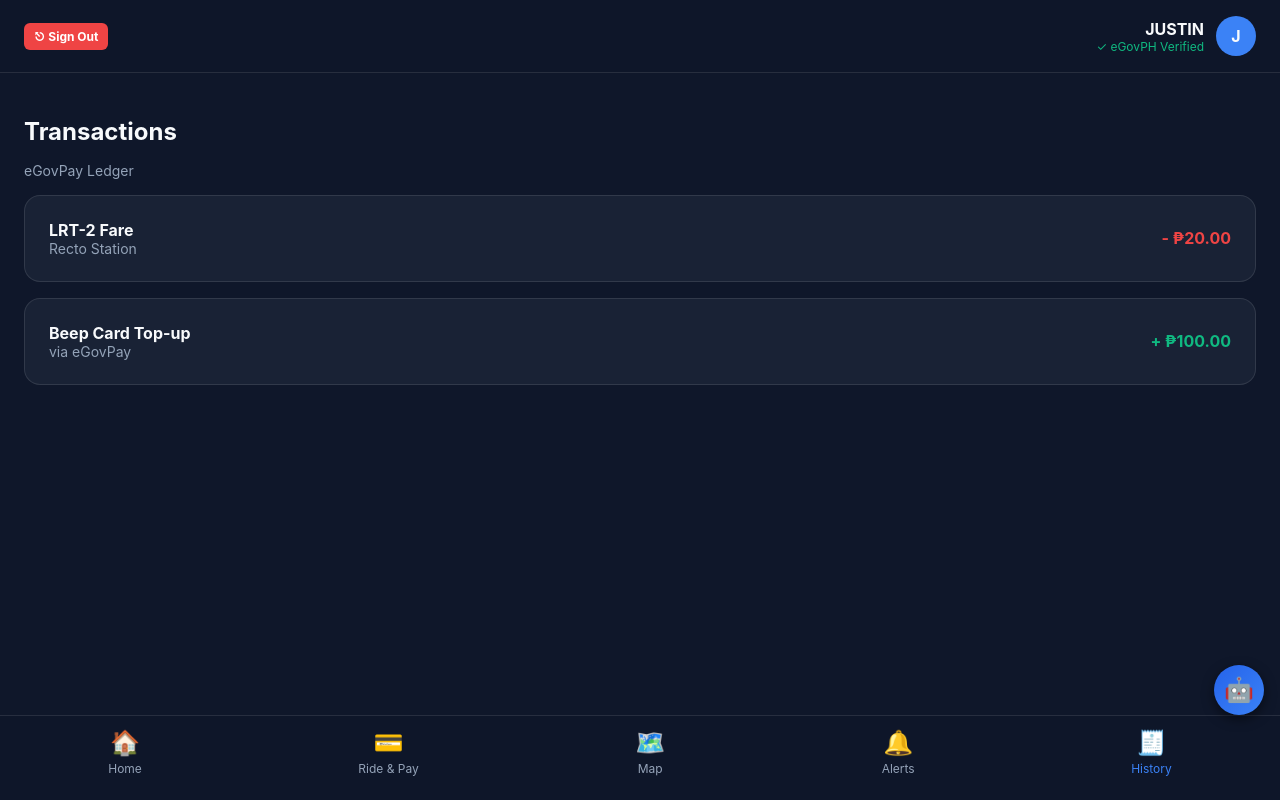
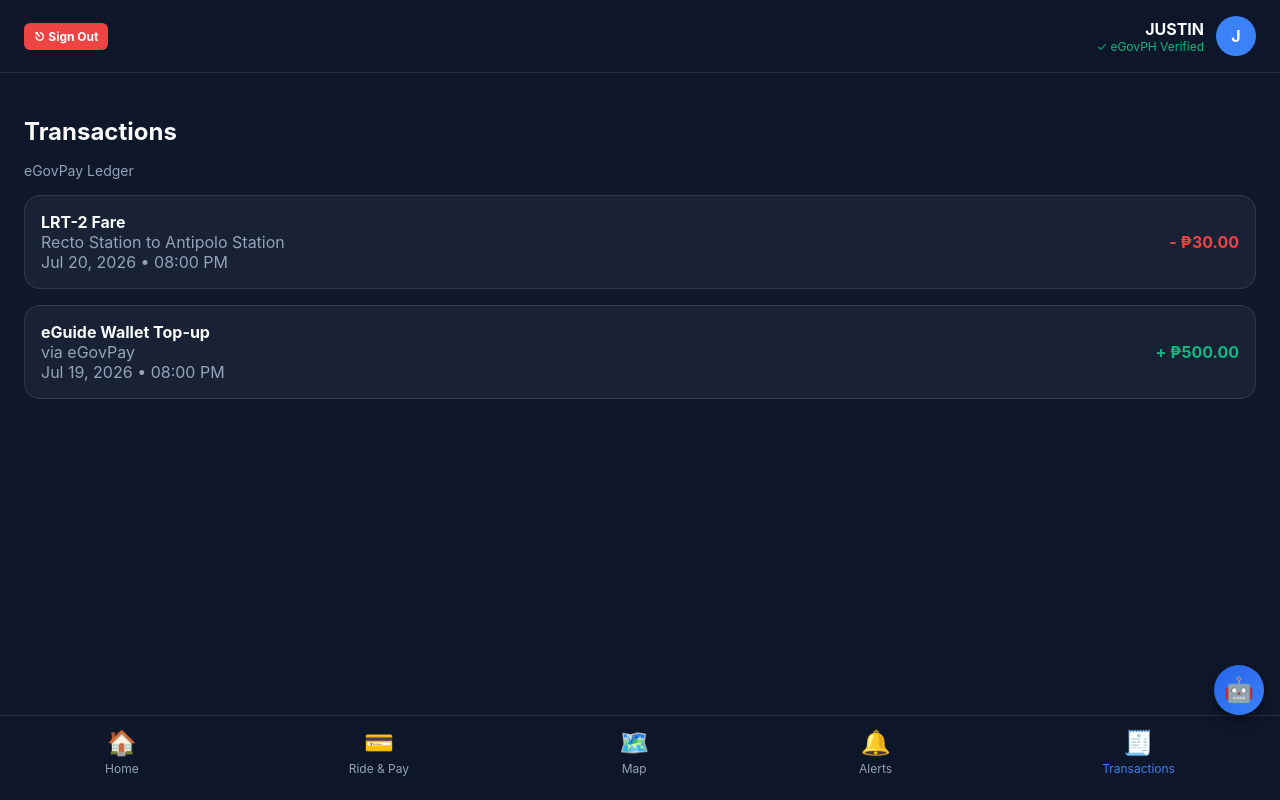
Before and after one commit to justinGabster/eGuide, a Next.js app: page /transactions in a window 1280 px wide. Built offline with nearby package versions, Linux system fonts and the light colour scheme.

Commit message:
feat: implement dynamic transactions ledger pulling from local storage mock state

```diff
--- a/app/(main)/layout.tsx
+++ b/app/(main)/layout.tsx
@@ -27,7 +27,7 @@
     { name: 'Ride & Pay', path: '/payment', icon: '💳' },
     { name: 'Map', path: '/map', icon: '🗺️' },
     { name: 'Alerts', path: '/notifications', icon: '🔔' },
-    { name: 'History', path: '/transactions', icon: '🧾' },
+    { name: 'Transactions', path: '/transactions', icon: '🧾' },
   ];
 
   const menuItems = [
--- a/app/(main)/transactions/page.tsx
+++ b/app/(main)/transactions/page.tsx
@@ -1,28 +1,79 @@
+'use client';
+
+import { useEffect, useState } from 'react';
+
+type Transaction = {
+  id: string;
+  type: string;
+  desc: string;
+  amount: number;
+  date: string;
+  isAddition: boolean;
+};
+
 export default function Transactions() {
+  const [transactions, setTransactions] = useState<Transaction[]>([]);
+
+  useEffect(() => {
+    const savedTxs = localStorage.getItem('mock_transactions');
+    if (savedTxs) {
+      setTransactions(JSON.parse(savedTxs));
+    } else {
+      // Mock initial data if none exists
+      const mockInitial = [
+        {
+          id: '1',
+          type: 'LRT-2 Fare',
+          desc: 'Recto Station to Antipolo Station',
+          amount: 30.00,
+          date: new Date(Date.now() - 86400000).toISOString(),
+          isAddition: false
+        },
+        {
+          id: '2',
+          type: 'eGuide Wallet Top-up',
+          desc: 'via eGovPay',
+          amount: 500.00,
+          date: new Date(Date.now() - 172800000).toISOString(),
+          isAddition: true
+        }
+      ];
+      setTransactions(mockInitial);
+      localStorage.setItem('mock_transactions', JSON.stringify(mockInitial));
+    }
+  }, []);
+
   return (
     <div>
       <h2 className="title mb-4">Transactions</h2>
       <p className="text-sm text-muted mb-4">eGovPay Ledger</p>
 
-      <div className="glass-card mb-4">
-        <div style={{ display: 'flex', justifyContent: 'space-between', alignItems: 'center' }}>
-          <div>
-            <div style={{ fontWeight: 'bold' }}>LRT-2 Fare</div>
-            <div className="text-sm text-muted">Recto Station</div>
-          </div>
-          <div style={{ fontWeight: 'bold', color: 'var(--danger)' }}>- ₱20.00</div>
+      {transactions.length === 0 ? (
+        <div className="glass-card text-center text-muted">
+          No transactions yet.
         </div>
-      </div>
+      ) : (
+        transactions.map((tx) => {
+          const dateObj = new Date(tx.date);
+          const dateStr = dateObj.toLocaleDateString(undefined, { month: 'short', day: 'numeric', year: 'numeric' });
+          const timeStr = dateObj.toLocaleTimeString(undefined, { hour: '2-digit', minute: '2-digit' });
 
-      <div className="glass-card mb-4">
-        <div style={{ display: 'flex', justifyContent: 'space-between', alignItems: 'center' }}>
-          <div>
-            <div style={{ fontWeight: 'bold' }}>Beep Card Top-up</div>
-            <div className="text-sm text-muted">via eGovPay</div>
-          </div>
-          <div style={{ fontWeight: 'bold', color: 'var(--success)' }}>+ ₱100.00</div>
-        </div>
-      </div>
+          return (
+            <div key={tx.id} className="glass-card mb-4 fade-in" style={{ padding: '16px' }}>
+              <div style={{ display: 'flex', justifyContent: 'space-between', alignItems: 'center' }}>
+                <div>
+                  <div style={{ fontWeight: 'bold' }}>{tx.type}</div>
+                  <div className="text-xs text-muted mt-1">{tx.desc}</div>
+                  <div className="text-xs text-muted mt-1">{dateStr} • {timeStr}</div>
+                </div>
+                <div style={{ fontWeight: 'bold', fontSize: '16px', color: tx.isAddition ? 'var(--success)' : 'var(--danger)' }}>
+                  {tx.isAddition ? '+' : '-'} ₱{tx.amount.toFixed(2)}
+                </div>
+              </div>
+            </div>
+          )
+        })
+      )}
     </div>
   );
 }
```
Also changed, not shown: app/(main)/payment/callback/page.tsx (+13 -0 lines), app/(main)/payment/page.tsx (+18 -0 lines).
